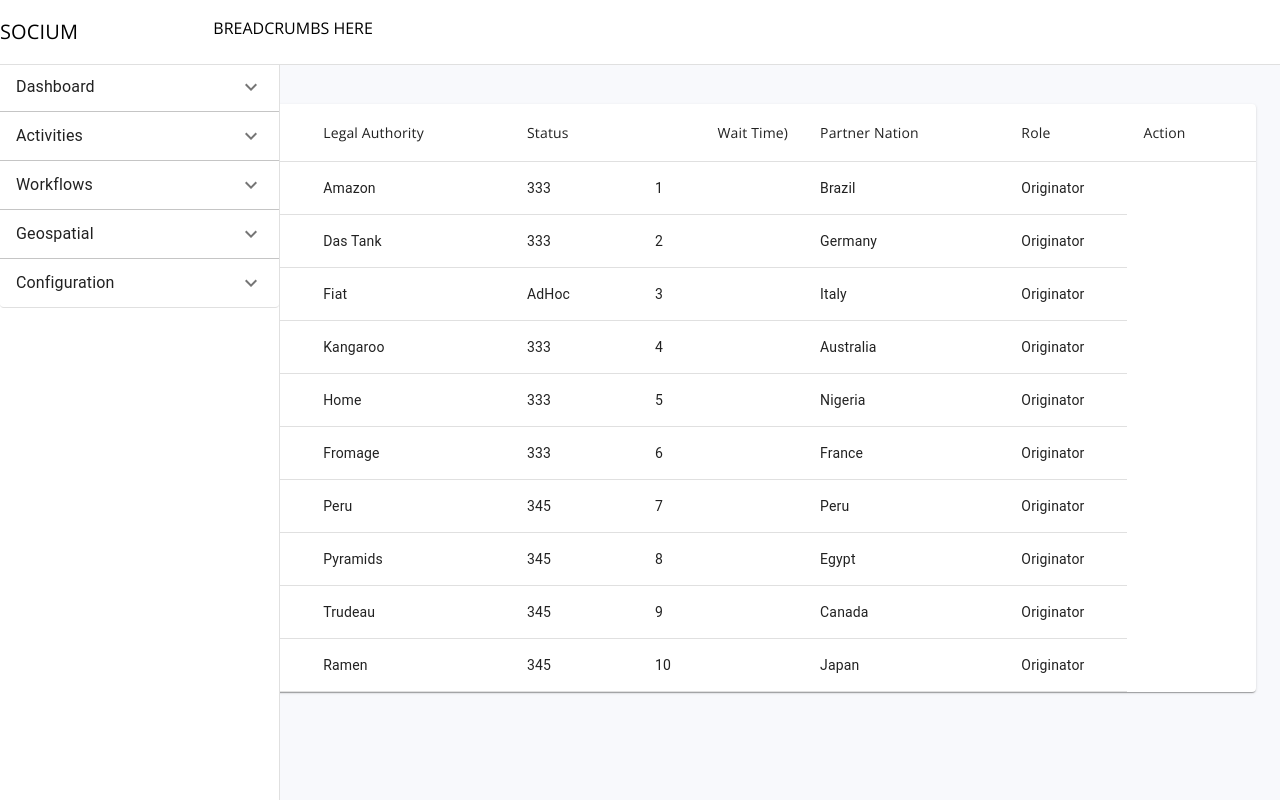
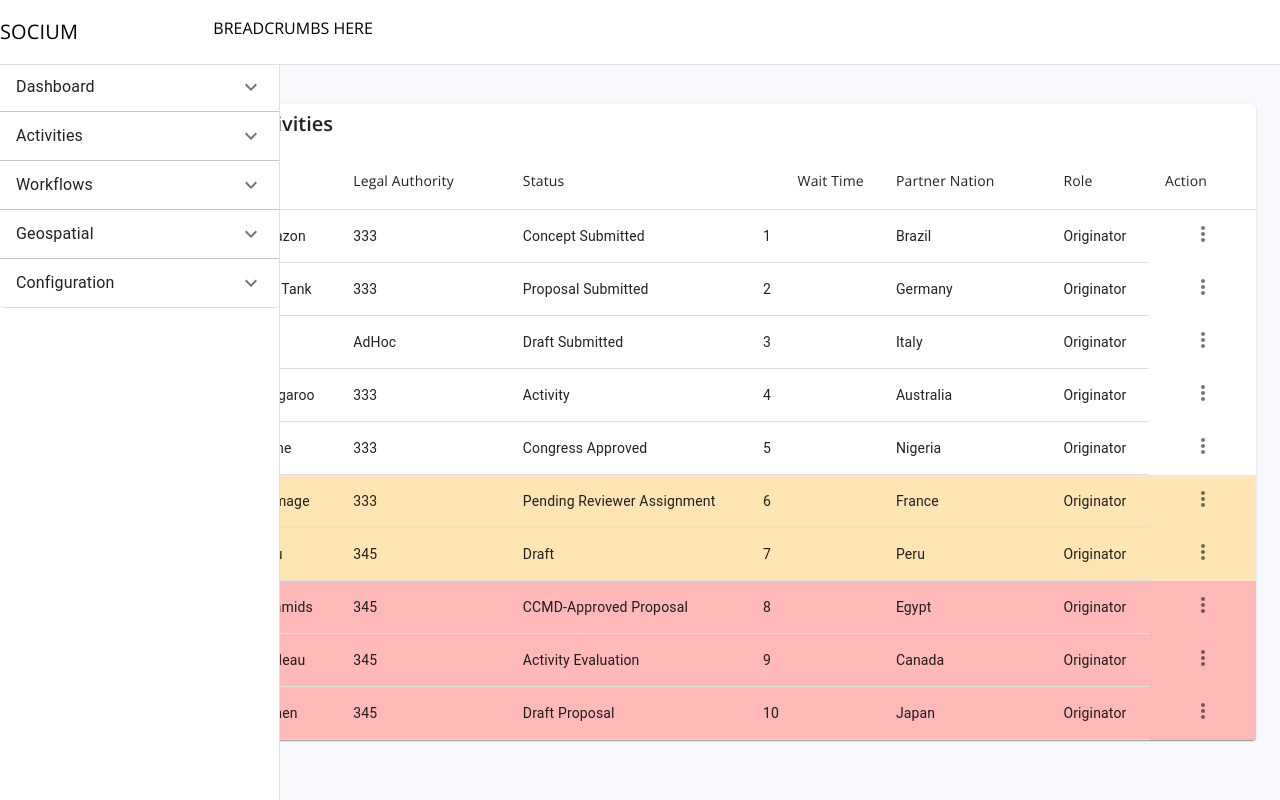
Before and after one commit to blweber/context-prac, a React (Create React App) app in the folder client/: page /Activities in a window 1280 px wide. Built offline with nearby package versions, Linux system fonts and the light colour scheme.

Commit message:
wait time cond color formatting

```diff
--- a/client/src/components/activities/ActivityTable.js
+++ b/client/src/components/activities/ActivityTable.js
@@ -1,7 +1,6 @@
 import React, { useContext, useState } from "react";
 import axios from 'axios';
 
-import PropTypes from 'prop-types';
 import MoreVertIcon from "@material-ui/icons/MoreVert";
 import Menu from "@material-ui/core/Menu";
 import MenuItem from "@material-ui/core/MenuItem";
@@ -30,24 +29,51 @@ import ActivityContext from "../../context/activities/ActivityContext";
 
 import './activityTable.scss';
 
-
 const ActivityTable = ({ activity }) => {
 	// Subscribe to Activities state and access deleteActivity action
 	const activityContext = useContext(ActivityContext);
-    const { activities, deleteActivity } = activityContext;
+	const { activities } = activityContext;
 
 	const [order, setOrder] = React.useState('asc');
-    const [orderBy, setOrderBy] = React.useState('calories');
-    const [selected, setSelected] = React.useState([]);
-    const [page, setPage] = React.useState(0);
-    const [dense, seTableCellense] = React.useState(false);
-    const [rowsPerPage, setRowsPerPage] = React.useState(5);
+	const [orderBy, setOrderBy] = React.useState(activities.legal_authority);
+
+	const rows = activities;
+
+	// Create new array with table row data
+	const rowsArr = activities.map(
+		({ activity_name, legal_authority, data_role, status, wait_time, partner_nation }) =>
+		({ activity_name, legal_authority, data_role, status, wait_time, partner_nation })
+	);
+
+	function desc(a, b, orderBy) {
+		if (b[orderBy] < a[orderBy]) {
+			return -1;
+		}
+		if (b[orderBy] > a[orderBy]) {
+			return 1;
+		}
+		return 0;
+	}
+
+	function stableSort(array, cmp) {
+		const stabilizedThis = array.map((el, index) => [el, index]);
+		stabilizedThis.sort((a, b) => {
+				const order = cmp(a[0], b[0]);
+				if (order !== 0) return order;
+				return a[1] - b[1];
+		});
+		return stabilizedThis.map(el => el[0]);
+	}
+
+	function getSorting(order, orderBy) {
+		return order === 'desc' ? (a, b) => desc(a, b, orderBy) : (a, b) => -desc(a, b, orderBy);
+	}
 
 	const handleRequestSort = (event, property) => {
 		const isDesc = orderBy === property && order === 'desc';
 		setOrder(isDesc ? 'asc' : 'desc');
 		setOrderBy(property);
-    };
+	}
 
 	// Declare local state to be used internally by this component
 	// const [ selectedActivity, setSelectedActivity ] = useState();
@@ -57,27 +83,27 @@ const ActivityTable = ({ activity }) => {
 	//     setSelectedActivity(null); //clear selection
 	// }
 
-    // ENHANCED HEADERS
+	//***ENHANCED HEADERS***//
 
 	const headCells = [
-        { id: 'title', numeric: false, disablePadding: true, label: 'Title' },
-        { id: 'legal_auth', numeric: false, disablePadding: false, label: 'Legal Authority' },
+			{ id: 'activity_name', numeric: false, disablePadding: true, label: 'Title' },
+			{ id: 'legal_authority', numeric: false, disablePadding: false, label: 'Legal Authority' },
 			{ id: 'status', numeric: false, disablePadding: false, label: 'Status' },
-        { id: 'wait_time', numeric: true, disablePadding: false, label: 'Wait Time)' },
+			{ id: 'wait_time', numeric: true, disablePadding: false, label: 'Wait Time' },
 			{ id: 'partner_nation', numeric: false, disablePadding: false, label: 'Partner Nation' },
 			{ id: 'data_role', numeric: false, disablePadding: false, label: 'Role' },
 			{ id: 'action', numeric: false, disablePadding: false, label: 'Action' },
 	];
 
 	function EnhancedTableHead(props) {
-        const { classes, order, orderBy, onRequestSort } = props;
+			const { order, orderBy, onRequestSort } = props;
 			const createSortHandler = property => event => {
 					onRequestSort(event, property);
 			};
 
 			return (
 				<TableHead>
-            <TableRow>
+					<TableRow className={'table-row'}>
 						{headCells.map(headCell => (
 							<TableCell
 								key={headCell.id}
@@ -93,7 +119,7 @@ const ActivityTable = ({ activity }) => {
 									{headCell.label}
 									{orderBy === headCell.id ? (
 										<span className={'visually-hidden'}>
-                        {order === 'desc' ? 'sorted descending' : 'sorted ascending'}
+											{order === 'desc' ? '' : ''}
 										</span>
 									) : null}
 								</TableSortLabel>
@@ -104,40 +130,79 @@ const ActivityTable = ({ activity }) => {
 			);
 	}
 
-    EnhancedTableHead.propTypes = {
-        classes: PropTypes.object.isRequired,
-        numSelected: PropTypes.number.isRequired,
-        onRequestSort: PropTypes.func.isRequired,
-        onSelectAllClick: PropTypes.func.isRequired,
-        order: PropTypes.oneOf(['asc', 'desc']).isRequired,
-        orderBy: PropTypes.string.isRequired,
-        rowCount: PropTypes.number.isRequired,
+	//***TABLE BODY***//
+
+	function ActivityActions(props) {
+		const [anchorEl, setAnchorEl] = React.useState(null);
+
+		const handleClick = event => {
+			setAnchorEl(event.currentTarget);
 		};
 
-    const rows = activities.map(activity => (
-        <TableRow>
-            <TableCell>{activity.id}</TableCell>
-            <TableCell>{activity.activity_name}</TableCell>
-            <TableCell>{activity.legal_authority}</TableCell>
-            <TableCell>{activity.wait_time}</TableCell>
-            <TableCell>{activity.partner_nation}</TableCell>
-            <TableCell>{activity.data_role}</TableCell>
-        </TableRow>
-    ));
+		const handleClose = () => {
+				setAnchorEl(null);
+		};
 
+		return(
+			<Grid container justify="center">
+				<IconButton
+					onClick={handleClick}
+					className={"icon-button"}
+					aria-controls="action-menu"
+					aria-haspopup="true"
+				>
+					<MoreVertIcon />
+				</IconButton>
+				<Menu
+					id="action-menu"
+					anchorEl={anchorEl}
+					open={Boolean(anchorEl)}
+					onClose={handleClose}
+				>
+					<MenuItem>
+						Access Activity
+					</MenuItem>
+					<MenuItem>
+						Archive Activity
+					</MenuItem>
+				</Menu>
+			</Grid>
+		);
+	}
 
 	return (
 		<Grid>
 			<Paper>
+				<h5 className={'act-header font-medium'}>Activities</h5>
 				<Table aria-labelledby="activitiesTable">
 					<EnhancedTableHead
 						order={order}
 						orderBy={orderBy}
 						onRequestSort={handleRequestSort}
 						rowCount={rows.length}
+						className={'act-tbl-header'}
 					/>
 					<TableBody>
-                    {rows}
+						{stableSort(rowsArr, getSorting(order, orderBy))
+							.map((row) => {
+								if(row.wait_time > 7) {
+									var wtColor = 'wt-red';
+								} else if (row.wait_time > 5 && row.wait_time < 8) {
+									var wtColor = 'wt-orange';
+								}
+								return (
+									<TableRow hover className={`MuiTableRow-root ${wtColor}`}>
+										<TableCell>{row.activity_name}</TableCell>
+										<TableCell>{row.legal_authority}</TableCell>
+										<TableCell>{row.status}</TableCell>
+										<TableCell>{row.wait_time}</TableCell>
+										<TableCell>{row.partner_nation}</TableCell>
+										<TableCell>{row.data_role}</TableCell>
+										<ActivityActions/>
+									</TableRow>
+								);
+							})
+						}
 					</TableBody>
 				</Table>
 			</Paper>
--- a/client/src/components/activities/activityTable.scss
+++ b/client/src/components/activities/activityTable.scss
@@ -1,11 +1,33 @@
-.visually-hidden {
-    border: 0;
-    clip: rect(0 0 0 0);
-    height: 1;
-    margin: -1;
-    overflow: 'hidden';
-    padding: 0;
-    position: 'absolute';
-    top: 20;
-    width: 1;
+@import '../../styles/colors.scss';
+
+// .visually-hidden {
+//     border: 0;
+//     clip: rect(0 0 0 0);
+//     height: 1;
+//     margin: -1;
+//     overflow: 'hidden';
+//     padding: 0;
+//     position: 'absolute';
+//     top: 20;
+//     width: 1;
+// }
+
+.wt-red {
+    background: #FFB9B9;
 }
+
+.wt-orange {
+    background: #FFE5B4;
+}
+
+.act-header{
+    padding: 0.5rem;
+}
+
+.act-tbl-header{
+    background: $navy !important;
+}
+
+.MuiTableCell-paddingNone {
+    padding: 10px;
+}
--- a/client/src/context/activities/ActivityState.js
+++ b/client/src/context/activities/ActivityState.js
@@ -168,7 +168,8 @@ const ActivityState = props => {
                 wait_time: 10,
                 data_role: "Originator",
             }
-        ]
+        ],
+        filtered: null,
     };
 
     // The dispatch function sends an action to the reducer
--- a/client/src/styles/_typography.scss
+++ b/client/src/styles/_typography.scss
@@ -31,6 +31,8 @@ $open-sans: 'Open Sans', sans-serif;
     text-transform: capitalize;
 }
 
-h1, h2, h3, h4, h5, h6, .h1, .h2, .h3, .h4, .h5, .h6 {
+// HEADERS
+
+h1, h2, h3, h4, h5, h6 {
     font-family: $open-sans !important;
 }
```
Also changed, not shown: client/src/styles/_headings.scss (deleted). Lines whose indentation alone changed are shown as unchanged.
